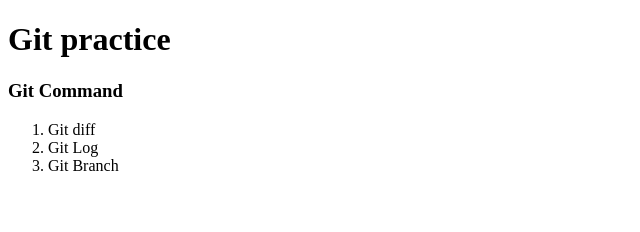
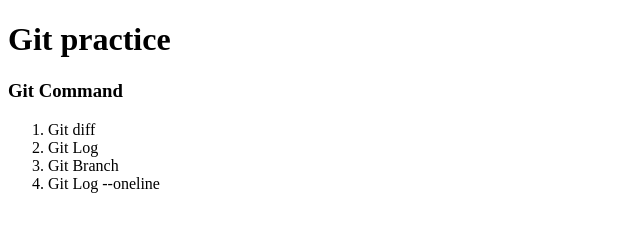
Before and after one commit to herovex/myportfolio, a plain HTML site: page index.html in a window 1280 px wide. Shown: the whole page, without its empty margins (0-640 px from the left). Drawn offline with Linux system fonts and the light colour scheme.

Commit message:
Git Log Command

```diff
--- a/index.html
+++ b/index.html
@@ -12,13 +12,8 @@
     <li>Git diff</li>
     <li>Git Log</li>
     <li>Git Branch</li>
+    <li>Git Log --oneline</li>
 </ol>
-
-
-
-
-
-
 
 
 
```
